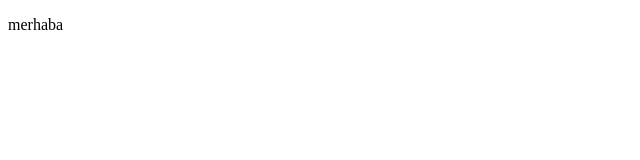
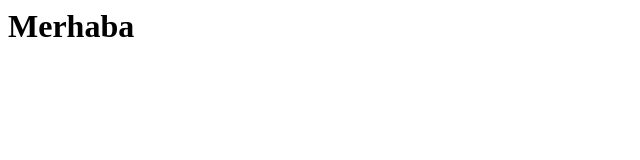
Before and after one commit to abdullahbaspinar/web_tasarim, a plain HTML site: page index.html in a window 1280 px wide. Shown: the whole page, without its empty margins (0-640 px from the left). Drawn offline with Linux system fonts and the light colour scheme.

Commit message:
Update index.html

```diff
--- a/index.html
+++ b/index.html
@@ -1,6 +1,7 @@
-<!DOCTYPE html>
+<!DOCYPE html>
 <html>
-<body>
-<p>merhaba</p>
-</body>
-</html>
+  <body>
+    <h1>
+      Merhaba
+    </h1>
+  </body>
```
